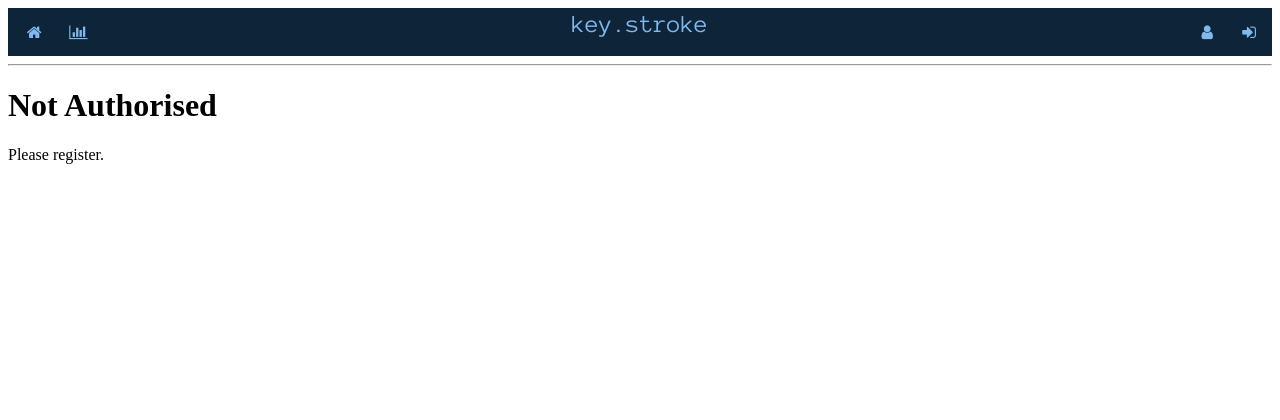
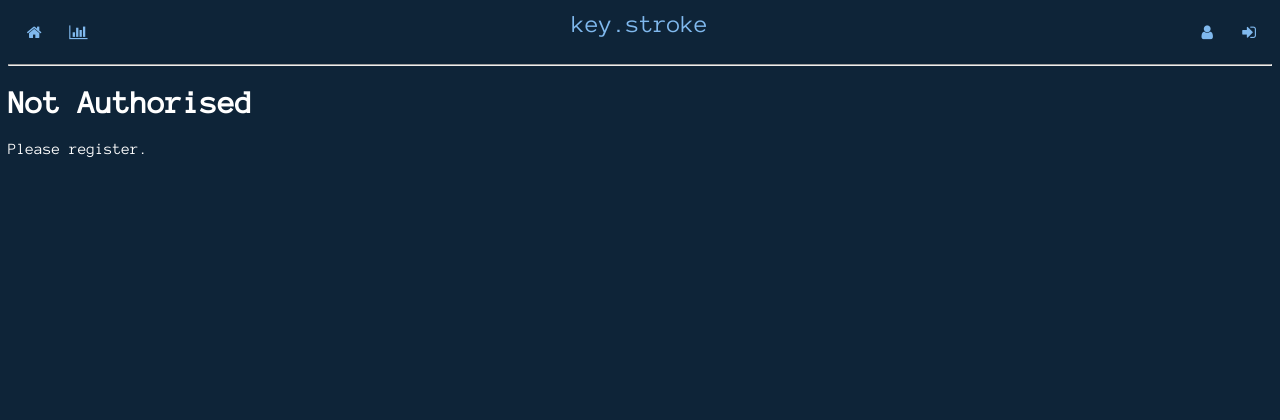
Before and after one commit to danieltobiastan/reimagined-octo-parakeet, a Flask app: a page that uses app/templates/base.html in a window 1280 px wide. Shown: the top 420 px of the page. Run offline with Flask 2, Linux system fonts and the light colour scheme.

Commit message:
fixed css on  404 page

```diff
--- a/app/static/stylesheets/base.css
+++ b/app/static/stylesheets/base.css
@@ -20,3 +20,9 @@ a, a:hover {
     color: rgb(128, 185, 238);
     text-decoration: none
   }
+
+body {
+    background-color:  rgb(14, 36, 56);
+    color: white;
+    font-family: 'Anonymous Pro', monospace;
+}
```
